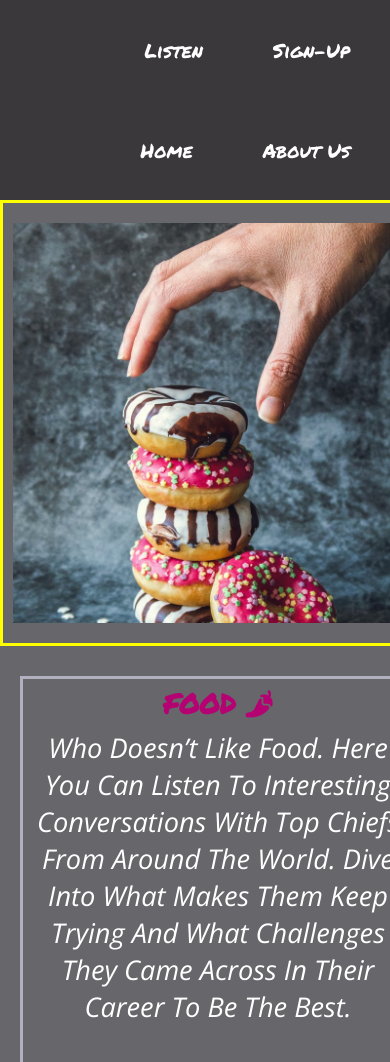
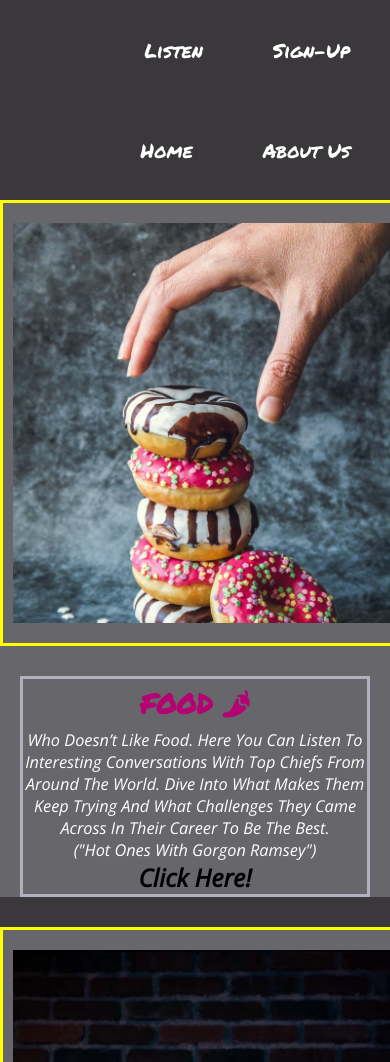
Before and after one commit to Christoph33one/my-first-project, a plain HTML site: page listen.html in a window 390 px wide. Shown: the top 1062 px of the page. Drawn offline with nearby package versions, Linux system fonts and the light colour scheme.

Commit message:
fixed media quiries for max-width 575px and text for 750px on all pages

```diff
--- a/css/style.css
+++ b/css/style.css
@@ -22,25 +22,42 @@ h1, h2 {
     color: #000000;
     margin: 5px;
 }
+
+/* for tabelt scrren sizes max-width 750px*/
+@media screen and (max-width: 750px) {
+    h2 {
+        font-size: 100%;
+    }
+}
 /* for mobile screen sizes max-width 575px */
 @media screen and (max-width: 575px){
     h2 {
         font-size: 100%;
     }
 }
-
+h3 {
+    color: #000000;
+}
+/* default sizes and styles for text*/
 h3, h4 {
     font-family: Open Sans,sans-serif;
     text-transform: capitalize;
     text-align: center;
-    color: #B0B0BF;
+    color: #fff
 }
- /* for mobile screen sizes max-width 575px */
- @media screen and (max-width: 575px) {
+/* for mobile screen sizes max-width 750px*/
+@media screen and (max-width: 750px){
     h4 {
         font-size: 80%;
     }
 
+}
+
+ /* for mobile screen sizes max-width 575px */
+ @media screen and (max-width: 575px) {
+    h4 {
+        font-size: 60%;
+    }
  }
 p {
     font-family: Open Sans,sans-serif;
@@ -48,14 +65,24 @@ p {
     text-transform: capitalize;
     color: #fff;
 }
-/* CONTAINER FOR ALL TEXT H2 H3 H4 */
 
-h3, h4 {
-    text-align: center;
-    color: #fff;
+    /* for screen sizes max-width 750px */
+@media screen and (max-width:750px) {
+    p {
+        font-size: 80%;
+    }
+}
+ /* for mobile sreen sizes 575px*/
+ @media screen and (max-width:575px) {
+    p {
+        font-size: 60%;
+    }
 
  }
-/*for browser screen sizes*/
+
+    /* for browser screen sizes */
+
+    /* home page */
 
     /* main icon (clickable icon navagates to home sreen) */
     #main-icon {
@@ -225,6 +252,9 @@ h3, h4 {
         .page-title {
             display: none;
         }
+        h3 {
+            font-size: 90%;
+        }
     }
 
     /* listen page */
@@ -258,12 +288,11 @@ h3, h4 {
      .text h2 {
         color: #B50273;
      }
-
      a h3 {
         color: #000000;
      }
+
      /* for moble screen sizes max-width 575px */
-
     @media screen and (max-width: 575px) {
         .section {
                display: block;
@@ -273,8 +302,10 @@ h3, h4 {
         }
         .text {
             border: solid #B0B0BF;
-            width: 100%;
-            text-align: center;
+            width: fit-content;
+        }
+        br {
+            display: none;
         }
     }
 
```
Also changed, not shown: about.html (+7 -5 lines). Lines whose indentation alone changed are shown as unchanged.
